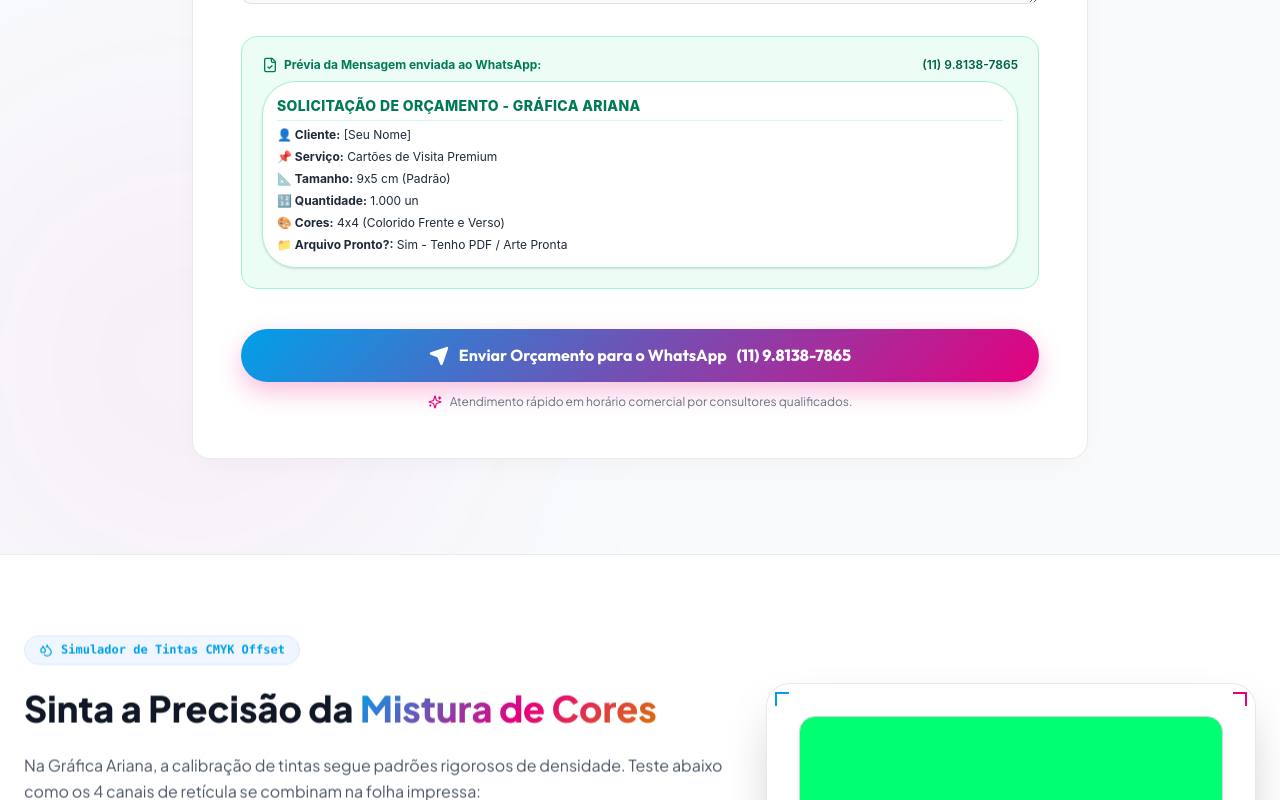
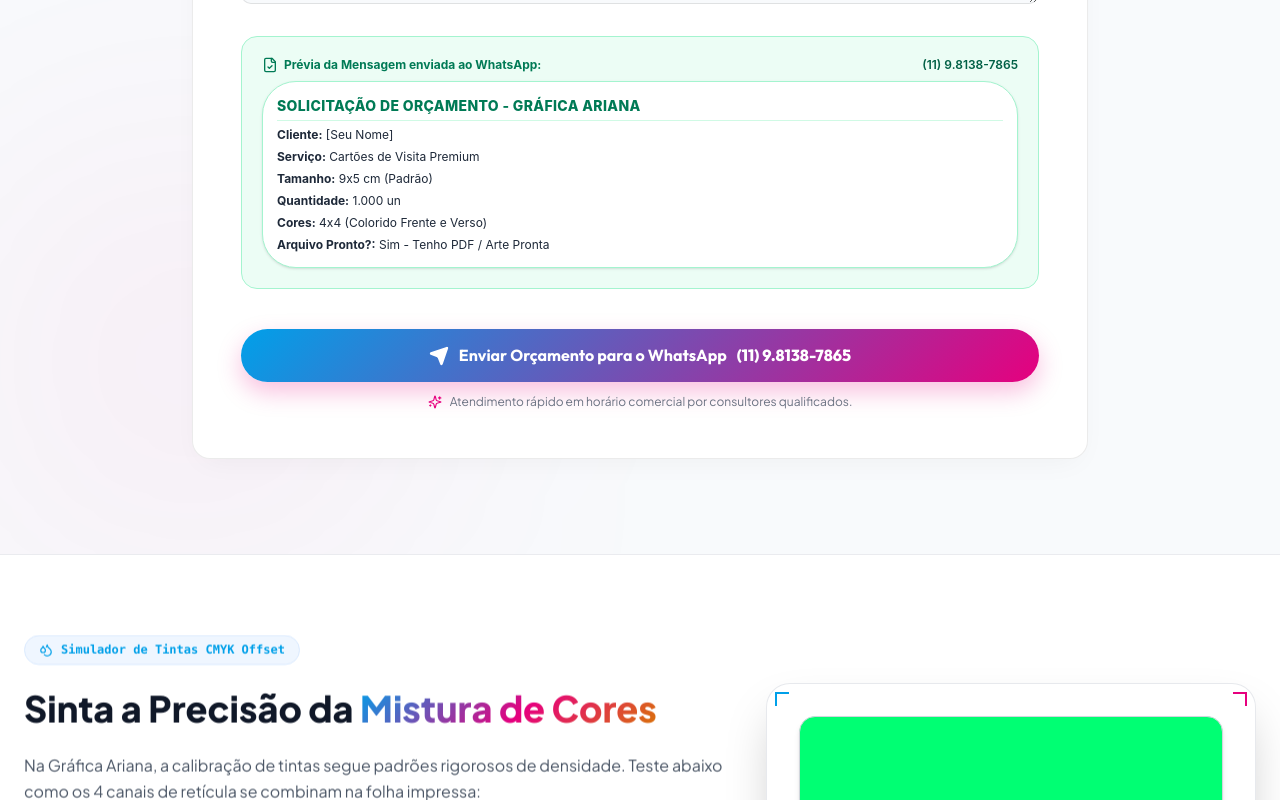
Before and after one commit to matheusbellato23-web/site-ariana, a React (Vite) app: page / in a window 1280 px wide. Shown: the part 1820-2620 px from the top of the page. Built offline with nearby package versions, Linux system fonts and the light colour scheme.

Commit message:
style: remove todos os emoticons e simbolos genericos de IA dos componentes e mensagens

```diff
--- a/src/components/BudgetCalculator.jsx
+++ b/src/components/BudgetCalculator.jsx
@@ -78,16 +78,16 @@
     const finalQuantidade = formData.quantidade === 'Outra Quantidade' ? (formData.quantidadeCustom || 'Outra') : formData.quantidade;
 
     const message =
-`*SOLICITAÇÃO DE ORÇAMENTO - GRÁFICA ARIANA*
+`SOLICITAÇÃO DE ORÇAMENTO - GRÁFICA ARIANA
 ---------------------------------------
-👤 *Cliente/Empresa:* ${formData.nome || 'Não informado'}
-📌 *Serviço:* ${formData.servico}
-📐 *Tamanho:* ${finalTamanho}
-🔢 *Quantidade:* ${finalQuantidade}
-🎨 *Cores:* ${formData.cores}
-📁 *Tem Arquivo Pronto?:* ${formData.temArquivo}
-${formData.observacoes ? `✨ *Observações/Acabamentos:* ${formData.observacoes}\n` : ''}---------------------------------------
-_Enviado pelo site oficial da Gráfica Ariana_`;
+Cliente/Empresa: ${formData.nome || 'Não informado'}
+Serviço: ${formData.servico}
+Tamanho: ${finalTamanho}
+Quantidade: ${finalQuantidade}
+Cores: ${formData.cores}
+Tem Arquivo Pronto?: ${formData.temArquivo}
+${formData.observacoes ? `Observações/Acabamentos: ${formData.observacoes}\n` : ''}---------------------------------------
+Enviado pelo site oficial da Gráfica Ariana`;
 
     const encoded = encodeURIComponent(message);
     window.open(`https://wa.me/5511981387865?text=${encoded}`, '_blank');
@@ -296,13 +296,13 @@
               </div>
               <div className="p-3.5 bg-white rounded-xl border border-emerald-200 text-gray-800 space-y-1.5 shadow-sm font-sans">
                 <div className="font-extrabold text-emerald-700 text-sm tracking-wide border-b border-emerald-100 pb-1">SOLICITAÇÃO DE ORÇAMENTO - GRÁFICA ARIANA</div>
-                <div><strong>👤 Cliente:</strong> {formData.nome || '[Seu Nome]'}</div>
-                <div><strong>📌 Serviço:</strong> {formData.servico}</div>
-                <div><strong>📐 Tamanho:</strong> {formData.tamanho === 'Personalizado / Sob Medida' ? (formData.tamanhoCustom || 'Sob Medida') : formData.tamanho}</div>
-                <div><strong>🔢 Quantidade:</strong> {formData.quantidade === 'Outra Quantidade' ? (formData.quantidadeCustom || 'Outra') : formData.quantidade}</div>
-                <div><strong>🎨 Cores:</strong> {formData.cores}</div>
-                <div><strong>📁 Arquivo Pronto?:</strong> {formData.temArquivo}</div>
-                {formData.observacoes && <div><strong>✨ Obs:</strong> {formData.observacoes}</div>}
+                <div><strong>Cliente:</strong> {formData.nome || '[Seu Nome]'}</div>
+                <div><strong>Serviço:</strong> {formData.servico}</div>
+                <div><strong>Tamanho:</strong> {formData.tamanho === 'Personalizado / Sob Medida' ? (formData.tamanhoCustom || 'Sob Medida') : formData.tamanho}</div>
+                <div><strong>Quantidade:</strong> {formData.quantidade === 'Outra Quantidade' ? (formData.quantidadeCustom || 'Outra') : formData.quantidade}</div>
+                <div><strong>Cores:</strong> {formData.cores}</div>
+                <div><strong>Arquivo Pronto?:</strong> {formData.temArquivo}</div>
+                {formData.observacoes && <div><strong>Obs:</strong> {formData.observacoes}</div>}
               </div>
             </div>
 
--- a/src/components/BuildingShowcase.jsx
+++ b/src/components/BuildingShowcase.jsx
@@ -36,7 +36,7 @@
                     </div>
                     <div>
                       <div className="text-sm font-bold text-gray-900">Prédio Próprio Gráfica Ariana</div>
-                      <div className="text-xs text-gray-600">Impressos em Geral • <span className="whitespace-nowrap">Tel: (11) 4188-6667</span></div>
+                      <div className="text-xs text-gray-600">Impressos em Geral | <span className="whitespace-nowrap">Tel: (11) 4188-6667</span></div>
                     </div>
                   </div>
                   <span className="px-3 py-1 rounded-full bg-emerald-100 text-emerald-800 text-xs font-bold border border-emerald-300">
--- a/src/components/IntroLoader.jsx
+++ b/src/components/IntroLoader.jsx
@@ -121,10 +121,10 @@
 
         {/* Pass Status Text */}
         <div className="h-6 mb-4 font-mono text-xs sm:text-sm font-semibold tracking-wider text-gray-200">
-          {passPhase === 'CYAN' && <span className="text-[#00A0E9]">→ Calibrando Passagem Cian 300 DPI...</span>}
-          {passPhase === 'MAGENTA' && <span className="text-[#E6007E]">→ Aplicando Camada Magenta Offset...</span>}
-          {passPhase === 'YELLOW' && <span className="text-[#FFED00]">→ Ajustando Retícula Amarela & Vivacidade...</span>}
-          {passPhase === 'KEY' && <span className="text-white">✓ Alinhamento CMYK Perfeito Concluído!</span>}
+          {passPhase === 'CYAN' && <span className="text-[#00A0E9]">Calibrando Passagem Cian 300 DPI...</span>}
+          {passPhase === 'MAGENTA' && <span className="text-[#E6007E]">Aplicando Camada Magenta Offset...</span>}
+          {passPhase === 'YELLOW' && <span className="text-[#FFED00]">Ajustando Retícula Amarela & Vivacidade...</span>}
+          {passPhase === 'KEY' && <span className="text-white">Alinhamento CMYK Perfeito Concluído!</span>}
         </div>
 
         {/* CMYK Progress Bar */}
```
